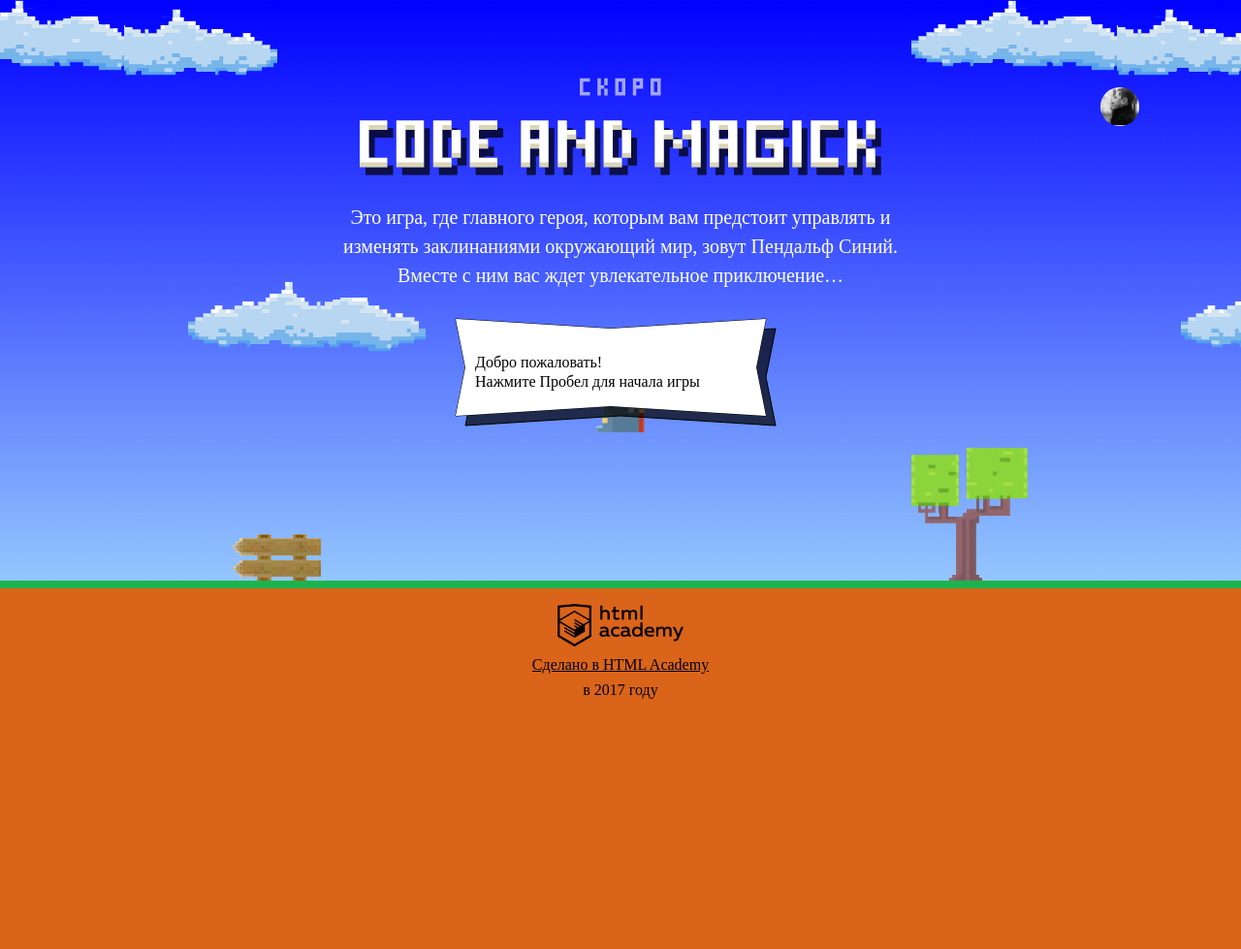
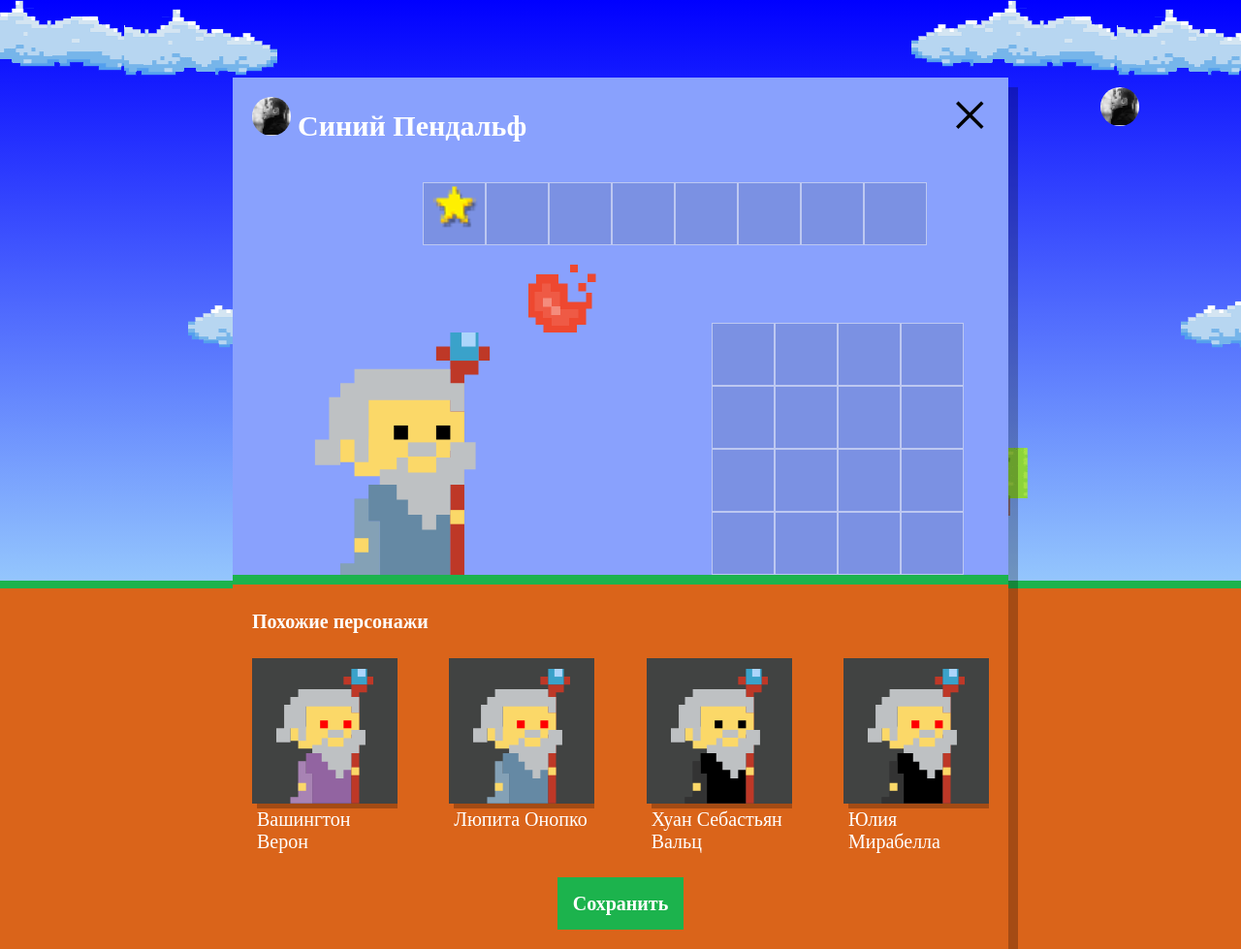
Before and after one commit to mmezentseva/1305451-code-and-magick-19, a website: page index.html in a window 1280 px wide. Shown: the whole page at 97% size. Before the commit the page ends 800 px from the top, so only its background shows below. Drawn offline with Linux system fonts and the light colour scheme; a web font is replaced by a local one.

Commit message:
generation_similar_wizards

```diff
--- a/index.html
+++ b/index.html
@@ -205,6 +205,7 @@
 
 </script>
 <script src="js/game.js"></script>
+<script src="js/setup.js"></script>
 <script src="js/stat.js"></script>
 
 </body>
--- /dev/null
+++ b/js/setup.js
@@ -0,0 +1,69 @@
+'use strict';
+
+var NAMES = ['Иван', 'Хуан Себастьян', 'Мария', 'Кристоф', 'Виктор', 'Юлия', 'Люпита', 'Вашингтон'];
+var LAST_NAMES = ['да Марья', 'Верон', 'Мирабелла', 'Вальц', 'Онопко', 'Топольницкая', 'Нионго', 'Ирвинг'];
+var WIZARD_COATS = ['rgb(101, 137, 164)', 'rgb(241, 43, 107)', 'rgb(146, 100, 161)', 'rgb(56, 159, 117)', 'rgb(215, 210, 55)', 'rgb(0, 0, 0)'];
+var WIZARD_EYES = ['black', 'red', 'blue', 'yellow', 'green'];
+
+var userDialog = document.querySelector('.setup');
+userDialog.classList.remove('hidden');
+
+var similarListElement = userDialog.querySelector('.setup-similar-list');
+
+var similarWizardTemplate = document.querySelector('#similar-wizard-template').content.querySelector('.setup-similar-item');
+
+var generateIndex = function (length) {
+  return Math.floor(Math.random() * length);
+};
+
+var getRandomName = function () {
+
+  var randIndexName = generateIndex(NAMES.length);
+  var randIndexLastName = generateIndex(LAST_NAMES.length);
+
+  return NAMES[randIndexName] + ' ' + LAST_NAMES[randIndexLastName];
+};
+
+var getRandomCoat = function () {
+  return WIZARD_COATS[generateIndex(WIZARD_COATS.length)];
+};
+
+var getRandomEyes = function () {
+  return WIZARD_EYES[generateIndex(WIZARD_EYES.length)];
+};
+
+var createWizard = function () {
+  return {
+    name: getRandomName(),
+    coatColor: getRandomCoat(),
+    eyesColor: getRandomEyes()
+  };
+};
+
+var generateWizards = function (number) {
+  var wizards = [];
+  for (var i = 0; i < number; i++) {
+    wizards.push(createWizard());
+  }
+  return wizards;
+};
+
+var wizards = generateWizards(4);
+
+var renderWizard = function (wizard) {
+  var wizardElement = similarWizardTemplate.cloneNode(true);
+
+  wizardElement.querySelector('.setup-similar-label').textContent = wizard.name;
+  wizardElement.querySelector('.wizard-coat').style.fill = wizard.coatColor;
+  wizardElement.querySelector('.wizard-eyes').style.fill = wizard.eyesColor;
+
+  return wizardElement;
+};
+
+var fragment = document.createDocumentFragment();
+for (var i = 0; i < wizards.length; i++) {
+  fragment.appendChild(renderWizard(wizards[i]));
+}
+similarListElement.appendChild(fragment);
+
+userDialog.querySelector('.setup-similar').classList.remove('hidden');
```
